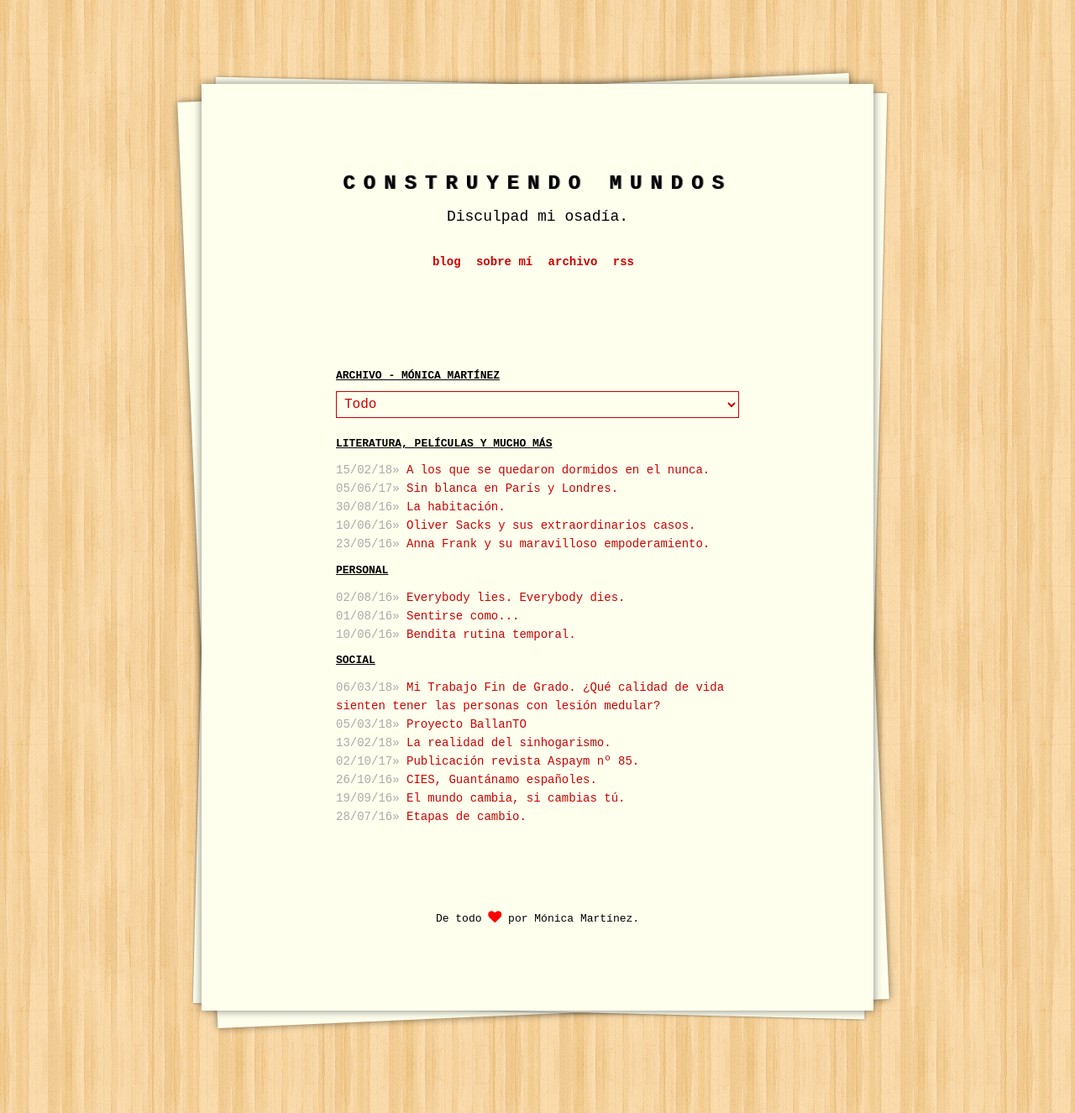
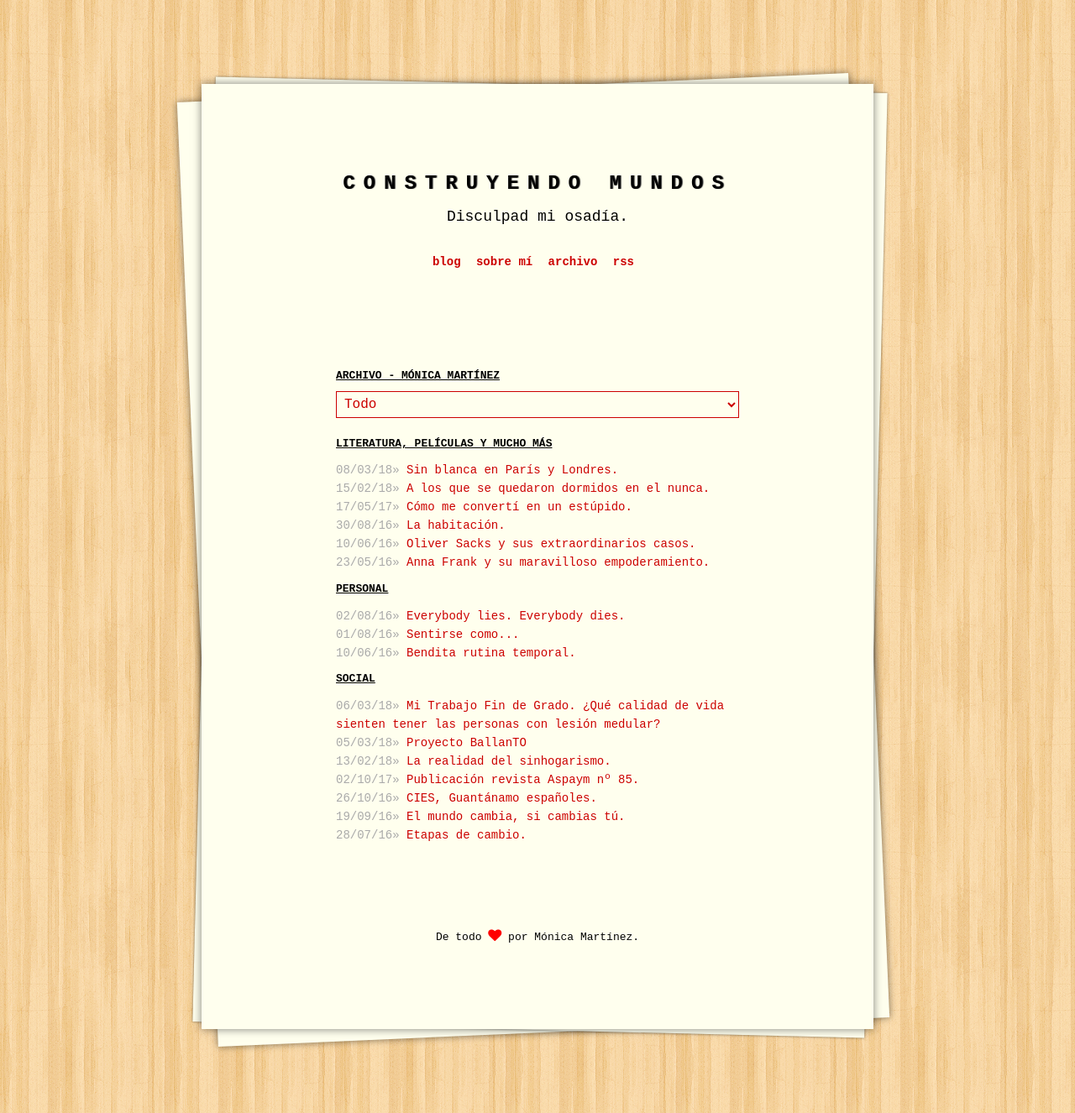
Before and after one commit to monimarlo/monimarlo.github.io, a Jekyll site: the page built from archive.md, in a window 1280 px wide. Shown: the whole page at 84% size. Built offline with Jekyll 4.4.1, drawn with Linux system fonts in a browser that asks for light colours; nearby versions of some CDN libraries.

Commit message:
entrada george orwell y martin page

```diff
--- a/_posts/2018-03-08-sin-blanca.md
+++ b/_posts/2018-03-08-sin-blanca.md
@@ -1,7 +1,7 @@
 ---
 layout: post
 title: Sin blanca en París y Londres.
-date: 2017-06-05 13:30:00
+date: 2018-03-08 10:30:00
 category: literatura, películas y mucho más
 permalink: blog/sin-blanca
 published: true
@@ -23,9 +23,9 @@ Es por ello, que se me hizo imposible no destacar ciertas reflexiones que el pro
 <a href="/images/orwell.jpg"><img src="/images/orwell.jpg" width="50%"></a>
 <br>
 
-**Vale la pena decir unas palabras sobre la condición social de los mendigos**, pues cuando te relacionas con ellos y descubres que son personas normales, resulta imposible no sorprenderse por la actitud que adopta ante ellos la sociedad. La gente parece tener la sensación de que hay una diferencia esencial entre los mendigos y los trabajadores *normales*. [...] Los trabajadores *trabajan*, los mendigos no; son parásitos, seres inferiores por naturaleza. Se da por sentado que un mendigo no se gana la vida, como puedan hacerlo un albañil o un critico literario. Es una simple excrecencia social, tolerada, porque vivimos en una era compasiva, pero en esencia despreciable.
-Sin embargo, si se mira de cerca, se ve que no hay una diferencia esencial entre la forma de ganarse la vida de los mendigos y la de mucha gente respetable. Se dice que los mendigos no trabajan; pero **¿qué es trabajar?**. Un peón trabaja blandiendo un pico. Un contable sumando cifras. El mendigo trabaja pasando el día al aire libre haga el tiempo que haga, padeciendo varices, bronquitis crónica, etc. Es un oficio como cualquier otro; bastante inútil, desde luego, pero muchos oficios respetables también lo son. [...] Es más honrado que los vendedores de la mayoría de los remedios medicinales, más noble que cualquier propietario de periódico dominical y más amable que un prestamista; en suma, es un parásito, pero bastante inofensivo. Rara vez saca de la sociedad más que lo suficiente para vivir y lo paga con creces con sus sufrimiento, y eso debe bastar para justificarlo desde el punto de vista de nuestra ética. No creo que haya nada que permita incluir a los mendigos en una clase distinta a la de las demás personas, ni que otorgue a la mayoría de los hombres modernos el derecho de despreciarlos.
-Se plantea entonces la pregunta: **¿por qué se les desprecia?**. Porque el caso es que sufren un desprecio universal. Creo que la razón es que no pueden ganar suficiente dinero. En la práctica, a nadie le importa si un trabajo es útil o inútil, productivo o parasítico; lo único que se le pide es que sea provechoso. **¿Qué otro sentido tiene toda esta cháchara sobre la energía, la eficiencia, los servicios sociales y demás sino: Gana dinero, ganalo legalmente y gana mucho?** El dinero se ha convertido en la prueba de la virtud. Los mendigos no la pasan y por eso se les desprecia. Si se pudiera ganar diez libras a la semana con la mendicidad, se convertiría de inmediato en una profesión respetable.
+> **Vale la pena decir unas palabras sobre la condición social de los mendigos**, pues cuando te relacionas con ellos y descubres que son personas normales, resulta imposible no sorprenderse por la actitud que adopta ante ellos la sociedad. La gente parece tener la sensación de que hay una diferencia esencial entre los mendigos y los trabajadores *normales*. [...] Los trabajadores *trabajan*, los mendigos no; son parásitos, seres inferiores por naturaleza. Se da por sentado que un mendigo no se gana la vida, como puedan hacerlo un albañil o un critico literario. Es una simple excrecencia social, tolerada, porque vivimos en una era compasiva, pero en esencia despreciable.
+> Sin embargo, si se mira de cerca, se ve que no hay una diferencia esencial entre la forma de ganarse la vida de los mendigos y la de mucha gente respetable. Se dice que los mendigos no trabajan; pero **¿qué es trabajar?**. Un peón trabaja blandiendo un pico. Un contable sumando cifras. El mendigo trabaja pasando el día al aire libre haga el tiempo que haga, padeciendo varices, bronquitis crónica, etc. Es un oficio como cualquier otro; bastante inútil, desde luego, pero muchos oficios respetables también lo son. [...] Es más honrado que los vendedores de la mayoría de los remedios medicinales, más noble que cualquier propietario de periódico dominical y más amable que un prestamista; en suma, es un parásito, pero bastante inofensivo. Rara vez saca de la sociedad más que lo suficiente para vivir y lo paga con creces con sus sufrimiento, y eso debe bastar para justificarlo desde el punto de vista de nuestra ética. No creo que haya nada que permita incluir a los mendigos en una clase distinta a la de las demás personas, ni que otorgue a la mayoría de los hombres modernos el derecho de despreciarlos.
+> Se plantea entonces la pregunta: **¿por qué se les desprecia?**. Porque el caso es que sufren un desprecio universal. Creo que la razón es que no pueden ganar suficiente dinero. En la práctica, a nadie le importa si un trabajo es útil o inútil, productivo o parasítico; lo único que se le pide es que sea provechoso. **¿Qué otro sentido tiene toda esta cháchara sobre la energía, la eficiencia, los servicios sociales y demás sino: Gana dinero, ganalo legalmente y gana mucho?** El dinero se ha convertido en la prueba de la virtud. Los mendigos no la pasan y por eso se les desprecia. Si se pudiera ganar diez libras a la semana con la mendicidad, se convertiría de inmediato en una profesión respetable.
 
 <a href="/images/sinblanca.jpg"><img src="/images/sinblanca.jpg" width="50%"></a>
 <br>
```
Also changed, not shown: _posts/2017-05-17-converti-estupido.md (added, +26 -0 lines), images/estupido.jpg (added).
